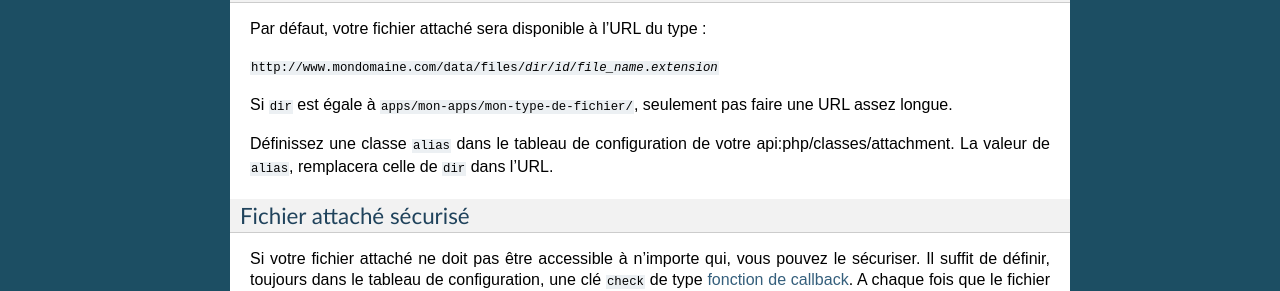
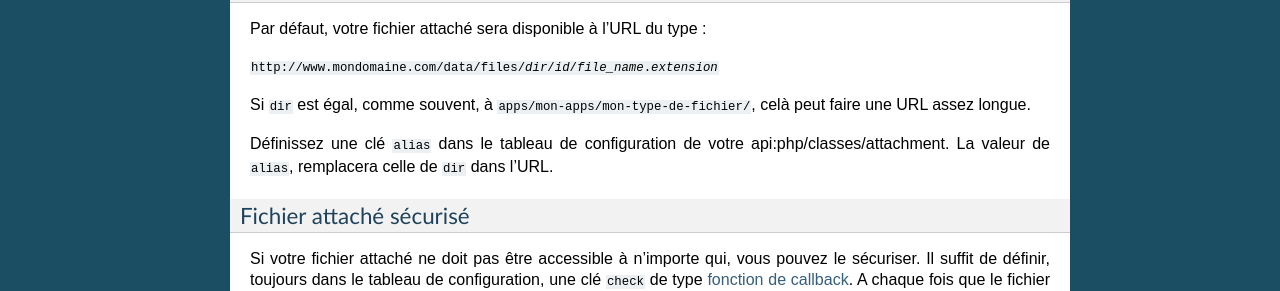
Before and after one commit to vrcAlbert/documentation-api, a Sphinx documentation site: the page built from source/app_create/attachment.rst, in a window 1280 px wide. Shown: the part 1293-1584 px from the top of the page. Built offline with Sphinx 7.4.7, drawn with Linux system fonts in a browser that asks for light colours.

Commit message:
small typo error

```diff
--- a/source/app_create/attachment.rst
+++ b/source/app_create/attachment.rst
@@ -79,9 +79,9 @@ Par défaut, votre fichier attaché sera disponible à l'URL du type :
 
 :file:`http://www.mondomaine.com/data/files/{dir}/{id}/{file_name}.{extension}`
 
-Si ``dir`` est égale à ``apps/mon-apps/mon-type-de-fichier/``, seulement pas faire une URL assez longue.
+Si ``dir`` est égal, comme souvent, à ``apps/mon-apps/mon-type-de-fichier/``, celà peut faire une URL assez longue.
 
-Définissez une classe ``alias`` dans le tableau de configuration de votre :ref:`api:php/classes/attachment`.
+Définissez une clé ``alias`` dans le tableau de configuration de votre :ref:`api:php/classes/attachment`.
 La valeur de ``alias``, remplacera celle de ``dir`` dans l'URL.
 
 
```
